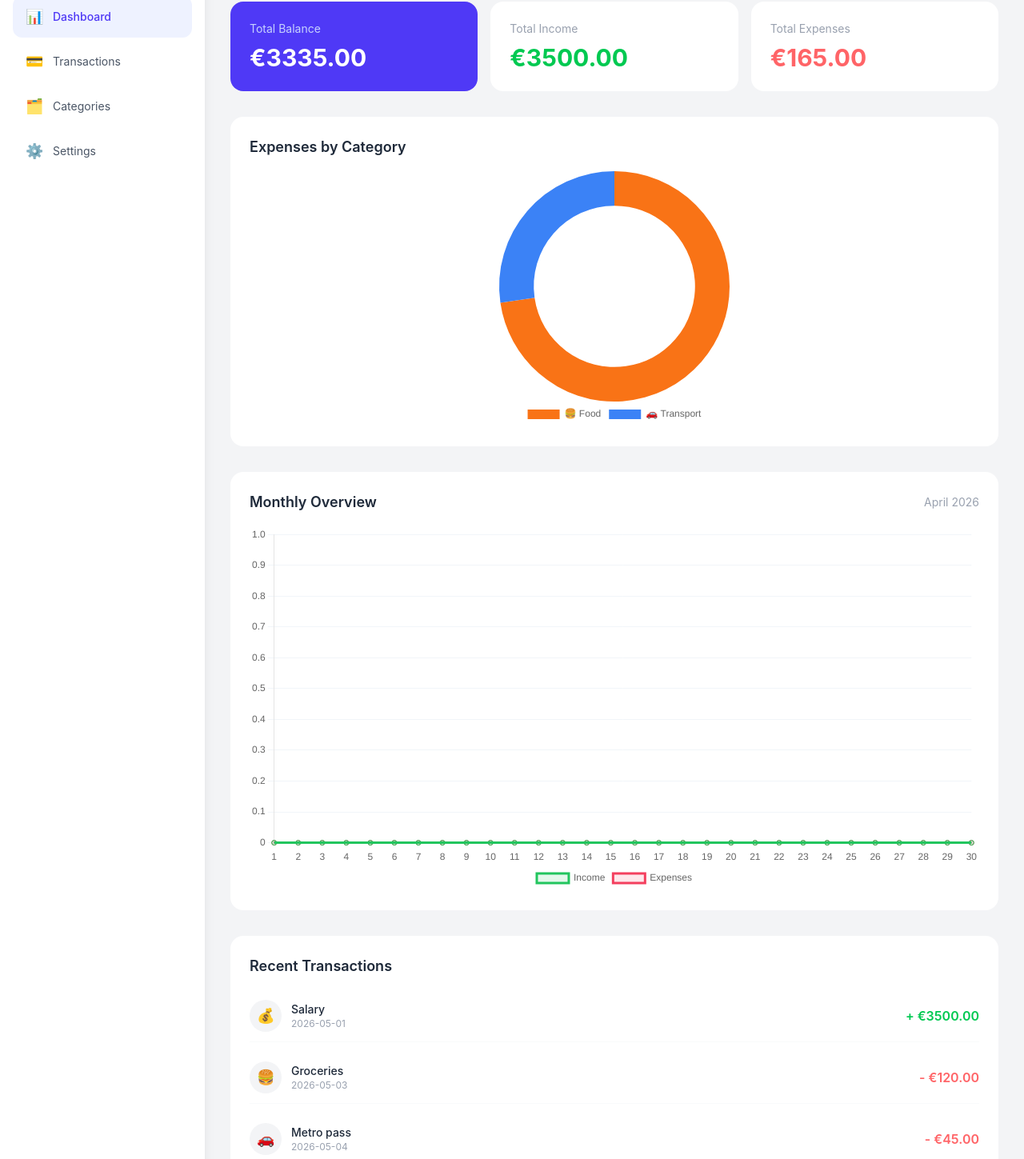
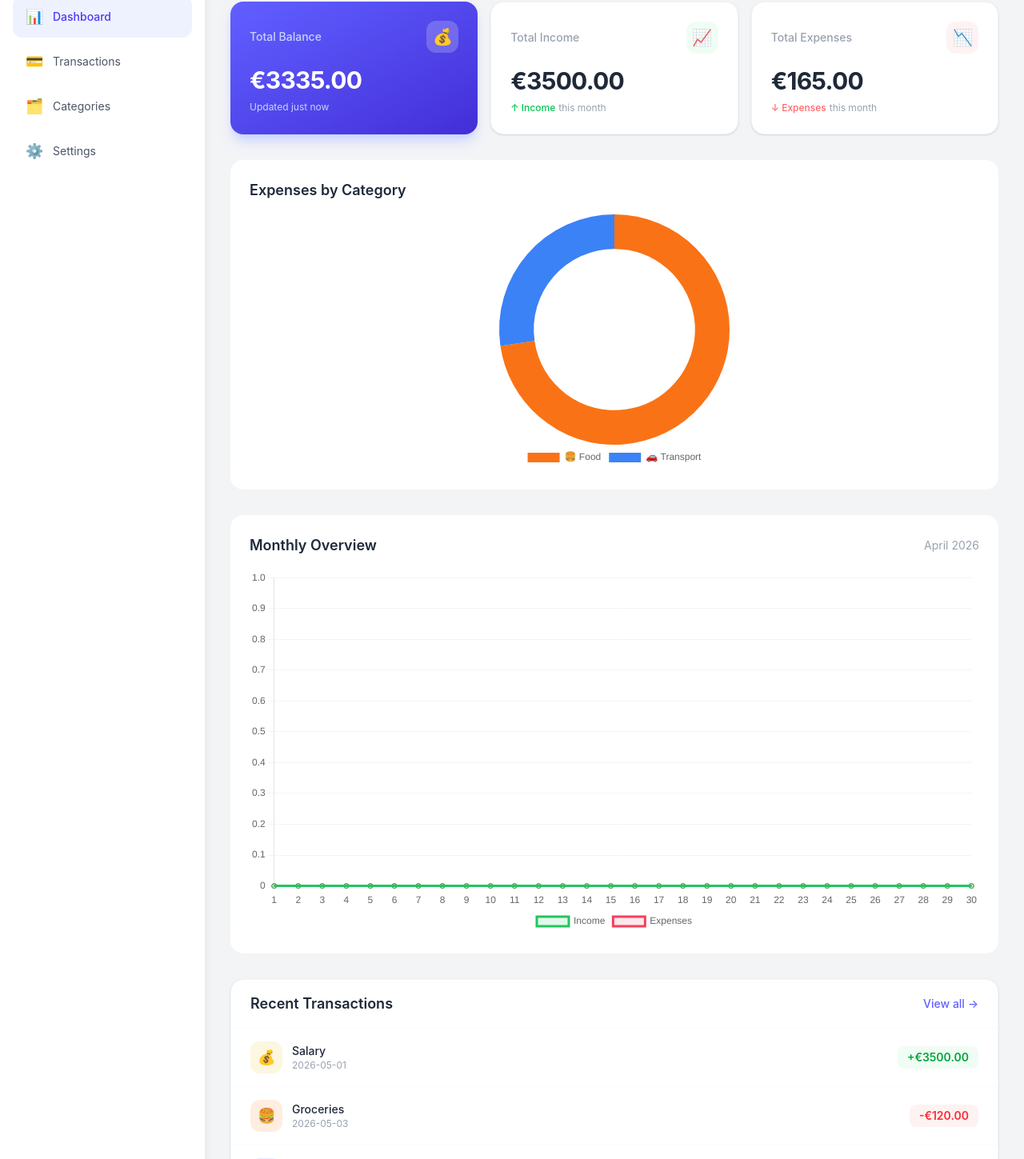
Before and after one commit to IrynaKurnishova/payflow, a Vue app: page / in a window 1280 px wide. Shown: the part 118-1567 px from the top of the page at 80% size. Built offline with nearby package versions, Linux system fonts and the light colour scheme; the HTML template or start-up script is replaced by a standard one.

Commit message:
improve dashboard card design and recent transactions UI

```diff
--- a/src/pages/DashboardPage.vue
+++ b/src/pages/DashboardPage.vue
@@ -9,21 +9,45 @@
     <!-- Stats cards -->
     <div class="grid grid-cols-1 sm:grid-cols-3 gap-4 mb-8">
       <!-- Balance -->
-      <div class="bg-indigo-600 rounded-2xl p-6 text-white">
-        <p class="text-indigo-200 text-sm mb-2">Total Balance</p>
-        <p class="text-3xl font-bold">{{ formatAmount(transactionStore.balance) }}</p>
+      <div class="bg-gradient-to-br from-indigo-500 to-indigo-700 rounded-2xl p-6 text-white shadow-lg shadow-indigo-200">
+        <div class="flex items-center justify-between mb-4">
+          <p class="text-indigo-200 text-sm font-medium">Total Balance</p>
+          <div class="w-10 h-10 bg-white/20 rounded-xl flex items-center justify-center text-xl">
+            💰
+          </div>
+        </div>
+        <p class="text-3xl font-bold tracking-tight">{{ formatAmount(transactionStore.balance) }}</p>
+        <p class="text-indigo-200 text-xs mt-2">Updated just now</p>
       </div>
 
       <!-- Income -->
-      <div class="bg-white rounded-2xl p-6">
-        <p class="text-gray-400 text-sm mb-2">Total Income</p>
-        <p class="text-3xl font-bold text-green-500">{{ formatAmount(transactionStore.totalIncome) }}</p>
+      <div class="bg-white rounded-2xl p-6 shadow-sm border border-gray-100">
+        <div class="flex items-center justify-between mb-4">
+          <p class="text-gray-400 text-sm font-medium">Total Income</p>
+          <div class="w-10 h-10 bg-green-50 rounded-xl flex items-center justify-center text-xl">
+            📈
+          </div>
+        </div>
+        <p class="text-3xl font-bold text-gray-800 tracking-tight">{{ formatAmount(transactionStore.totalIncome) }}</p>
+        <div class="flex items-center gap-1 mt-2">
+          <span class="text-green-500 text-xs font-medium">↑ Income</span>
+          <span class="text-gray-400 text-xs">this month</span>
+        </div>
       </div>
 
       <!-- Expense -->
-      <div class="bg-white rounded-2xl p-6">
-        <p class="text-gray-400 text-sm mb-2">Total Expenses</p>
-        <p class="text-3xl font-bold text-red-400">{{ formatAmount(transactionStore.totalExpense) }}</p>
+      <div class="bg-white rounded-2xl p-6 shadow-sm border border-gray-100">
+        <div class="flex items-center justify-between mb-4">
+          <p class="text-gray-400 text-sm font-medium">Total Expenses</p>
+          <div class="w-10 h-10 bg-red-50 rounded-xl flex items-center justify-center text-xl">
+            📉
+          </div>
+        </div>
+        <p class="text-3xl font-bold text-gray-800 tracking-tight">{{ formatAmount(transactionStore.totalExpense) }}</p>
+        <div class="flex items-center gap-1 mt-2">
+          <span class="text-red-400 text-xs font-medium">↓ Expenses</span>
+          <span class="text-gray-400 text-xs">this month</span>
+        </div>
       </div>
     </div>
 
@@ -38,16 +62,27 @@
     </div>
 
     <!-- Recent transactions -->
-    <div class="bg-white rounded-2xl p-6">
-      <h2 class="text-lg font-semibold text-gray-800 mb-4">Recent Transactions</h2>
-      <div class="space-y-3">
+    <div class="bg-white rounded-2xl shadow-sm border border-gray-100">
+      <div class="flex items-center justify-between px-6 py-4 border-b border-gray-50">
+        <h2 class="text-lg font-semibold text-gray-800">Recent Transactions</h2>
+        <RouterLink
+          to="/transactions"
+          class="text-sm text-indigo-500 hover:text-indigo-700 font-medium transition-colors"
+        >
+          View all →
+        </RouterLink>
+      </div>
+      <div>
         <div
-          v-for="transaction in transactionStore.items"
+          v-for="transaction in transactionStore.items.slice(0, 5)"
           :key="transaction.id"
-          class="flex items-center justify-between py-3 border-b border-gray-50 last:border-0"
+          class="flex items-center justify-between px-6 py-4 border-b border-gray-50 last:border-0 hover:bg-gray-50 transition-colors"
         >
           <div class="flex items-center gap-3">
-            <div class="w-10 h-10 rounded-full bg-gray-100 flex items-center justify-center text-lg">
+            <div
+              class="w-10 h-10 rounded-xl flex items-center justify-center text-lg"
+              :style="{ backgroundColor: (categoryStore.items.find(c => c.id === transaction.categoryId)?.color ?? '#6366f1') + '20' }"
+            >
               {{ categoryStore.items.find(c => c.id === transaction.categoryId)?.icon }}
             </div>
             <div>
@@ -55,13 +90,14 @@
               <p class="text-xs text-gray-400">{{ transaction.date }}</p>
             </div>
           </div>
-          <p
-            class="font-semibold"
-            :class="transaction.type === 'income' ? 'text-green-500' : 'text-red-400'"
+          <div
+            class="text-sm font-semibold px-3 py-1 rounded-lg"
+            :class="transaction.type === 'income'
+          ? 'text-green-600 bg-green-50'
+          : 'text-red-500 bg-red-50'"
           >
-            {{ transaction.type === 'income' ? '+' : '-' }}
-            {{ formatAmount(transaction.amount) }}
-          </p>
+            {{ transaction.type === 'income' ? '+' : '-' }}{{ formatAmount(transaction.amount) }}
+          </div>
         </div>
       </div>
     </div>
```
